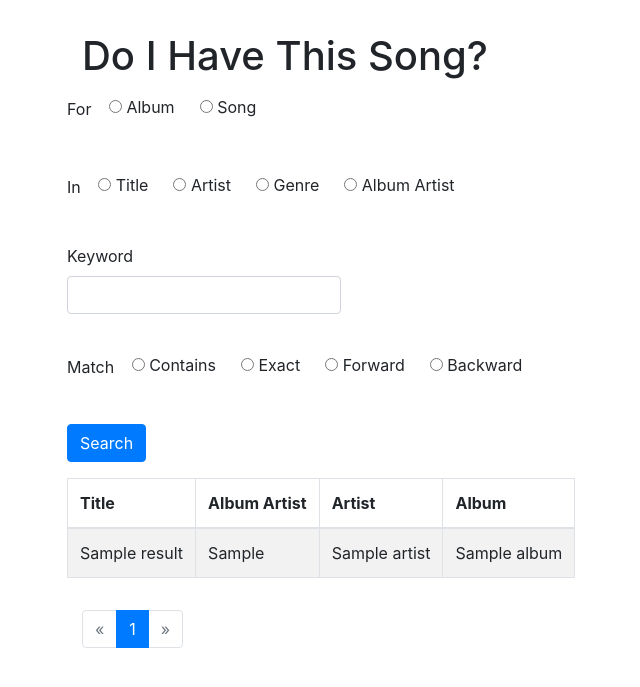
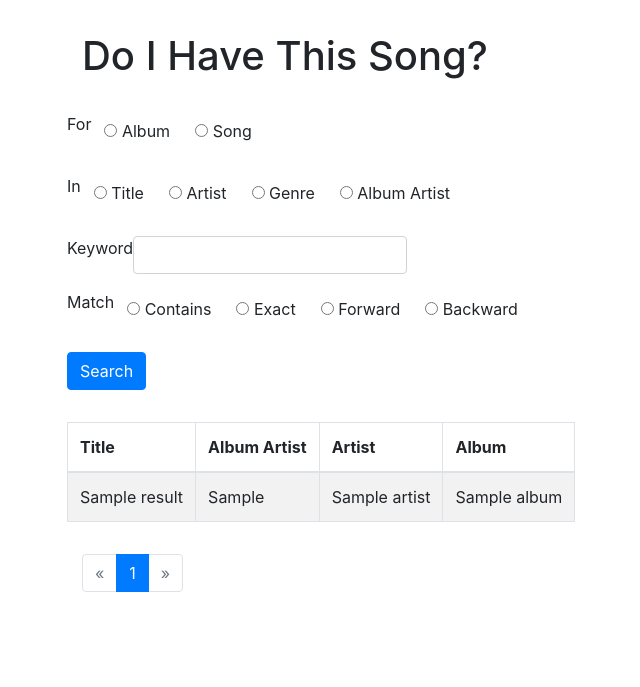
Before and after one commit to colajam93/dihts, a Django app: template templates/search.html in a window 1280 px wide. Shown: the top 687 px of the page, without its empty margins (3-643 px from the left). Run offline with Django 3.2, Linux system fonts and the light colour scheme; the template is opened without the code that fills it: most values are stand-ins (such as "Sample title", 1, 10 or a date in 2020); some libraries are stand-ins or nearby versions.

Commit message:
Update html

```diff
--- a/common/static/css/main.css
+++ b/common/static/css/main.css
@@ -25,3 +25,8 @@ hr {
     margin-top: 2rem;
     margin-bottom: 2rem;
 }
+
+form {
+    margin-top: 2rem;
+    margin-bottom: 2rem;
+}
--- a/templates/search.html
+++ b/templates/search.html
@@ -5,10 +5,8 @@
     <form id="f" action="{% url 'song:search' %}">
         <input type="hidden" id="page" name="page" value="1">
         <div class="form-group row">
-            <div class="col-xs-12">
-                <fieldset class="form-group">
-                    <label for="for">For</label>
-                    <div id="for" class="btn-group" data-toggle="buttons">
+            <label class="form-control-label col-xs-1" for="for">For</label>
+            <div id="for" class="btn-group col-xs-11" data-toggle="buttons">
                 <label class="btn btn-primary-outline" id="album_label">
                     <input type="radio" name="for" value="album" id="album_radio" autocomplete="off">
                     Album
@@ -18,14 +16,10 @@
                     Song
                 </label>
             </div>
-                </fieldset>
-            </div>
         </div>
         <div class="form-group row">
-            <div class="col-xs-12">
-                <fieldset class="form-group">
-                    <label for="in">In</label>
-                    <div id="in" class="btn-group" data-toggle="buttons">
+            <label class="form-control-label col-xs-1" for="in">In</label>
+            <div id="in" class="btn-group col-xs-11" data-toggle="buttons">
                 <label class="btn btn-primary-outline" id="title_label">
                     <input type="radio" name="in" value="title" id="title_radio" autocomplete="off">
                     Title
@@ -44,22 +38,16 @@
                     Album Artist
                 </label>
             </div>
-                </fieldset>
+        </div>
+        <div class="form-group row">
+            <label class="form-control-label col-xs-1" for="keyword">Keyword</label>
+            <div class="col-xs-11">
+                <input type="text" class="form-control" id="keyword" name="keyword" required>
             </div>
         </div>
         <div class="form-group row">
-            <div class="col-xs-12">
-                <fieldset class="form-group">
-                    <label for="keyword">Keyword</label>
-                    <input type="text" class="form-control" id="keyword" name="keyword" required>
-                </fieldset>
-            </div>
-        </div>
-        <div class="form-group row">
-            <div class="col-xs-12">
-                <fieldset class="form-group">
-                    <label for="match">Match</label>
-                    <div id="match" class="btn-group" data-toggle="buttons">
+            <label class="form-control-label col-xs-1" for="match">Match</label>
+            <div id="match" class="btn-group col-xs-11" data-toggle="buttons">
                 <label class="btn btn-primary-outline" id="contains_label">
                     <input type="radio" name="match" value="contains" id="contains_radio"
                            autocomplete="off">
@@ -80,11 +68,9 @@
                     Backward
                 </label>
             </div>
-                </fieldset>
-            </div>
         </div>
         <div class="form-group row">
-            <div class="col-xs-12">
+            <div class="col-xs-offset-1 col-xs-12">
                 <button type="submit" class="btn btn-primary">Search</button>
             </div>
         </div>
```
Lines whose indentation alone changed are shown as unchanged.
